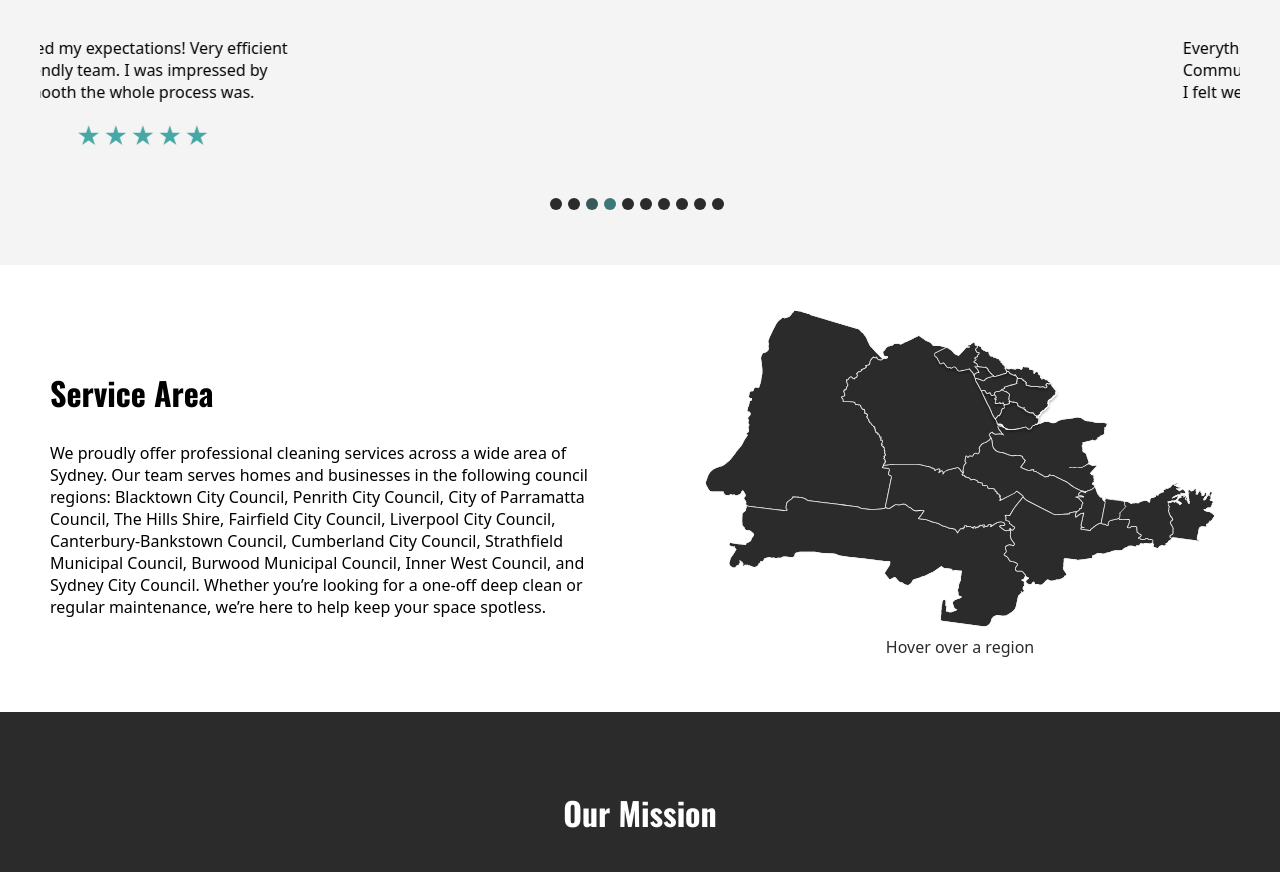
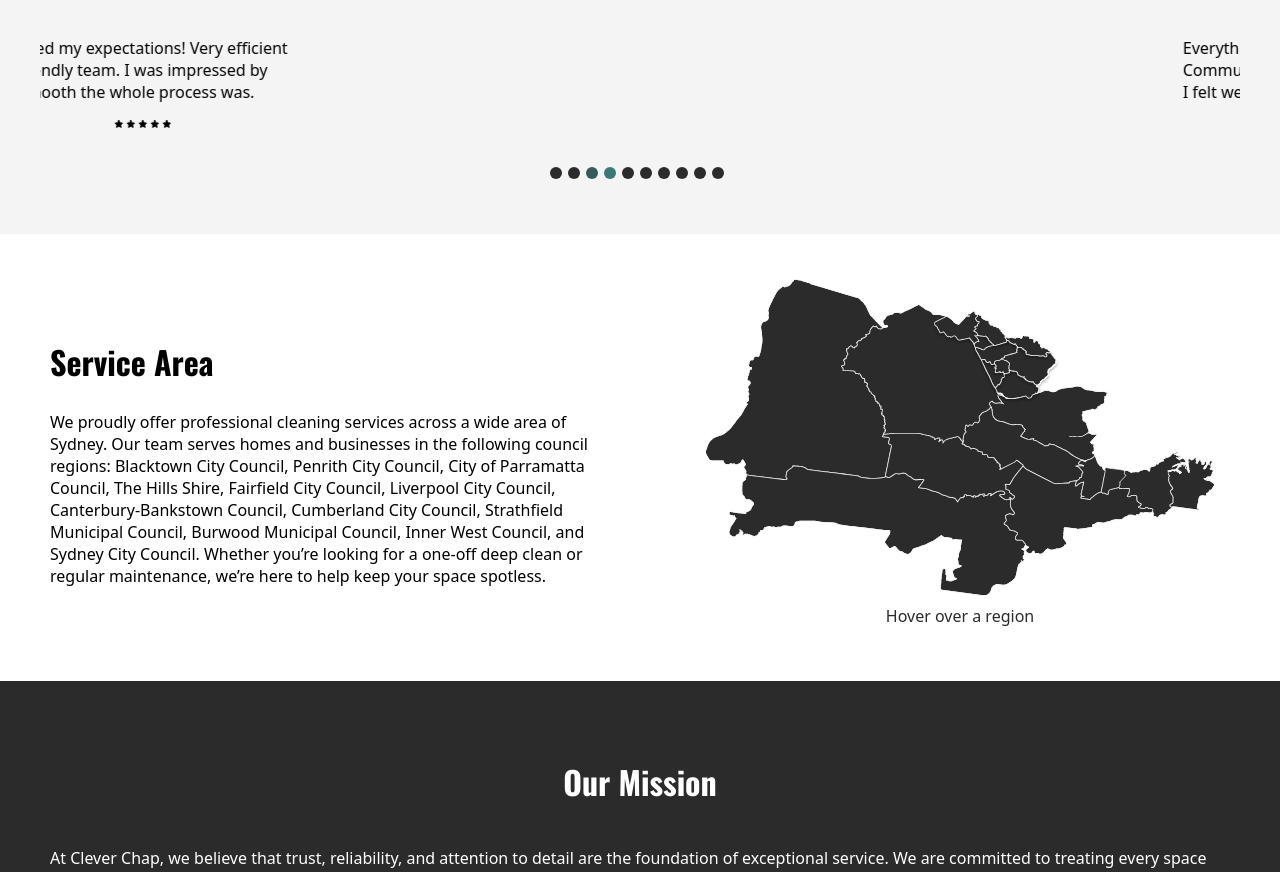
Before and after one commit to blobmister/Clever-Chap-Cleaning, a React (Vite) app: page / in a window 1280 px wide. Shown: the part 1147-2019 px from the top of the page. Built offline with nearby package versions, Linux system fonts and the light colour scheme.

Commit message:
Added icons for star reviews

```diff
--- a/src/components/Reviews.css
+++ b/src/components/Reviews.css
@@ -55,16 +55,21 @@
   font-size: 24px;
 }
 
+.star {
+  height: 10px;
+  width: auto;
+}
+
 .star.full {
-  color: var(--primary-color);
+  fill: var(--primary-color);
 }
 
 .star.half {
-  color: var(--primary-color);
+  fill: var(--primary-color);
 }
 
 .star.empty {
-  opacity: 0;
+  fill: none;
 }
 
 @media only screen and (max-width: 740px) {
--- a/src/components/Reviews.jsx
+++ b/src/components/Reviews.jsx
@@ -2,6 +2,8 @@ import Carousel from "react-multi-carousel";
 import "react-multi-carousel/lib/styles.css";
 import './Reviews.css';
 import reviews from '../reviews.json';
+import star from '../assets/star.svg';
+import halfStar from '../assets/half-star.svg';
 
 function StarRating({ rating }) {
     const fullStars = Math.floor(rating);
@@ -11,15 +13,15 @@ function StarRating({ rating }) {
     const stars = [];
 
     for (let i = 0; i < fullStars; i++) {
-    stars.push(<span key={`full-${i}`} className="star full">★</span>);
+    stars.push(<img src={star} key={`full-${i}`} className="star full"/>);
     }
 
     if (hasHalfStar) {
-    stars.push(<span key="half" className="star half">⯨</span>); // You can substitute with SVG or custom character
+    stars.push(<img src={halfStar} key="half" className="star half"/>); // You can substitute with SVG or custom character
     }
 
     for (let i = 0; i < emptyStars; i++) {
-    stars.push(<span key={`empty-${i}`} className="star empty">☆</span>);
+    stars.push(<img src={star} key={`empty-${i}`} className="star empty"/>);
     }
 
     return <div className="star-rating">{stars}</div>;
--- a/src/pages/Home.jsx
+++ b/src/pages/Home.jsx
@@ -7,7 +7,8 @@ import ServiceMap from '../components/ServiceMap.jsx';
 import Values from '../components/Values.jsx';
 import Services from '../components/Services.jsx';
 import { OwnerProfile, TeamProfile } from '../components/Profile.jsx';
-import Footer from '../components/Footer.jsx'
+import Footer from '../components/Footer.jsx';
+
 
 
 function Title() {
```
Also changed, not shown: src/assets/half-star.svg (added), src/assets/star.svg (added).
